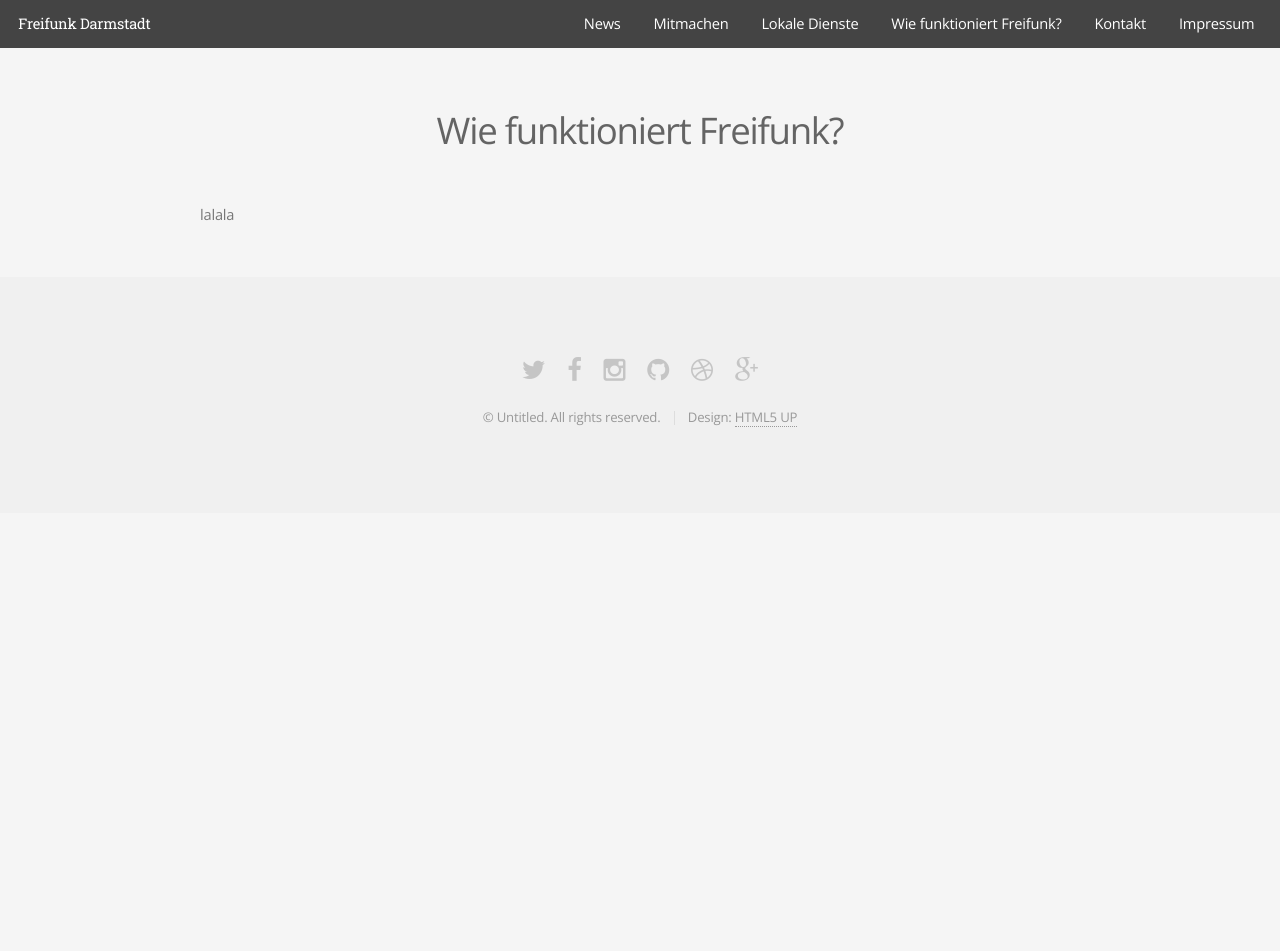
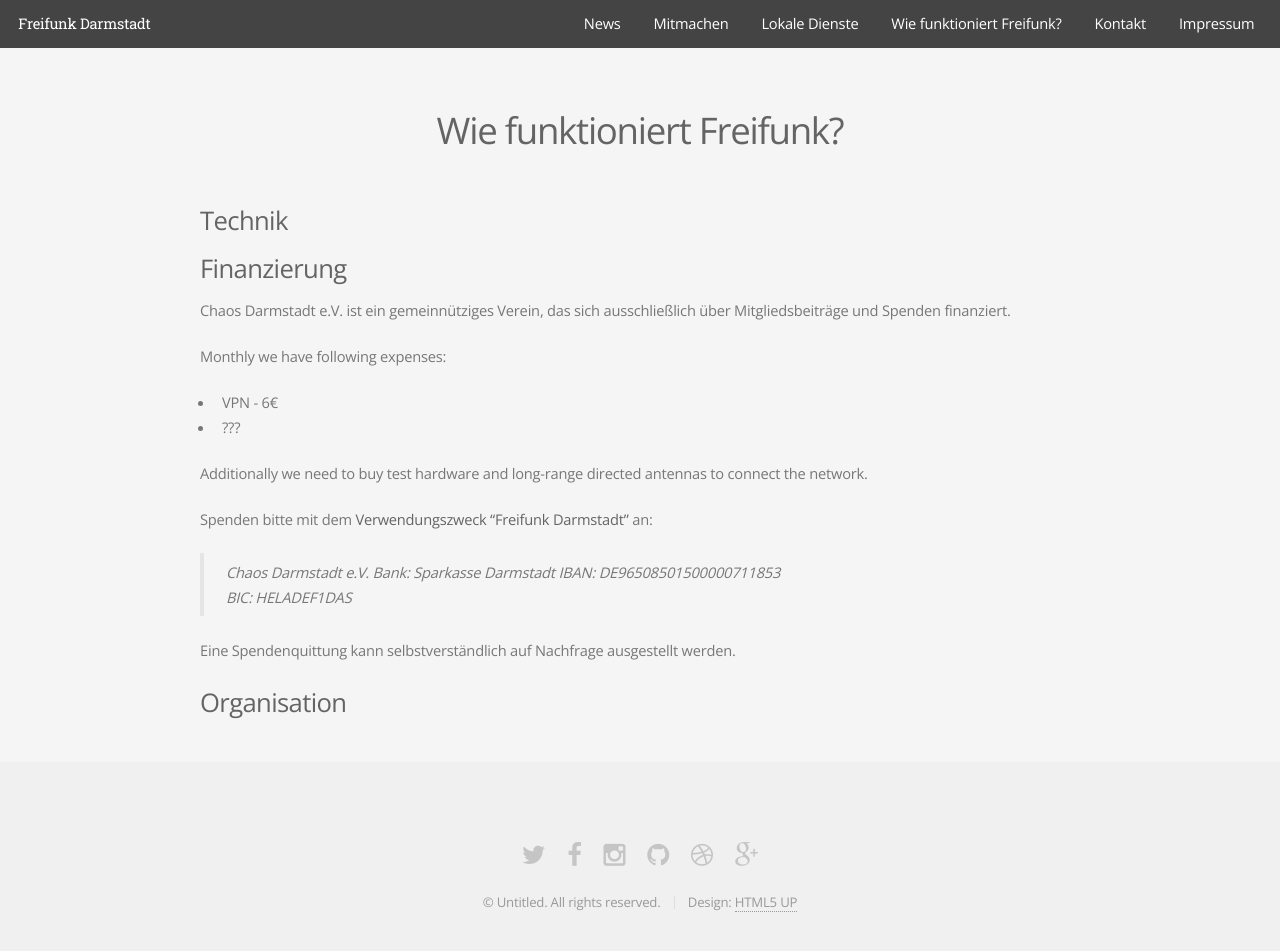
Before and after one commit to mdrenger/darmstadt.freifunk.net, a Jekyll site: the page built from pages/info.md, in a window 1280 px wide and 997 px high. Shown: the top 951 px of the window. Built offline with Jekyll 4.4.1, drawn with Linux system fonts in a browser that asks for light colours.

Commit message:
added content

```diff
--- a/pages/info.md
+++ b/pages/info.md
@@ -8,4 +8,26 @@
 ---
 
 
-lalala
+### Technik
+
+### Finanzierung
+
+Chaos Darmstadt e.V. ist ein gemeinnütziges Verein, das sich ausschließlich über Mitgliedsbeiträge und Spenden finanziert.
+
+Monthly we have following expenses:
+
+- VPN - 6€
+- ???
+
+ Additionally we need to buy test hardware and long-range directed antennas to connect the network.
+
+Spenden bitte mit dem <strong>Verwendungszweck "Freifunk Darmstadt"</strong> an:
+
+> Chaos Darmstadt e.V.
+> Bank: Sparkasse Darmstadt
+> IBAN: DE96508501500000711853
+> BIC: HELADEF1DAS
+
+Eine Spendenquittung kann selbstverständlich auf Nachfrage ausgestellt werden.
+
+### Organisation
```
